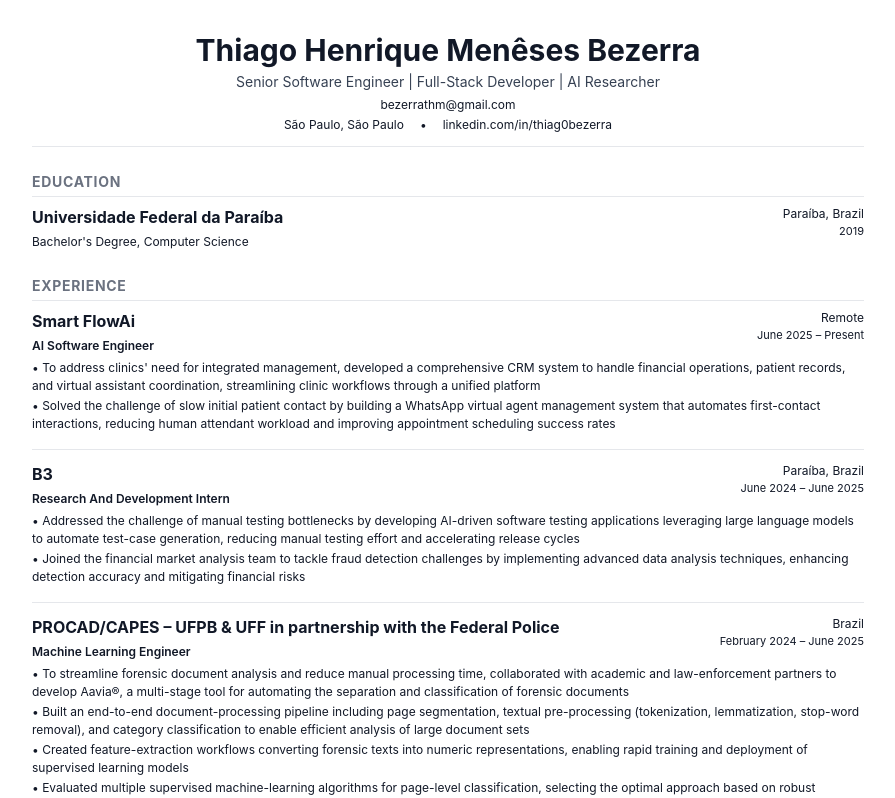
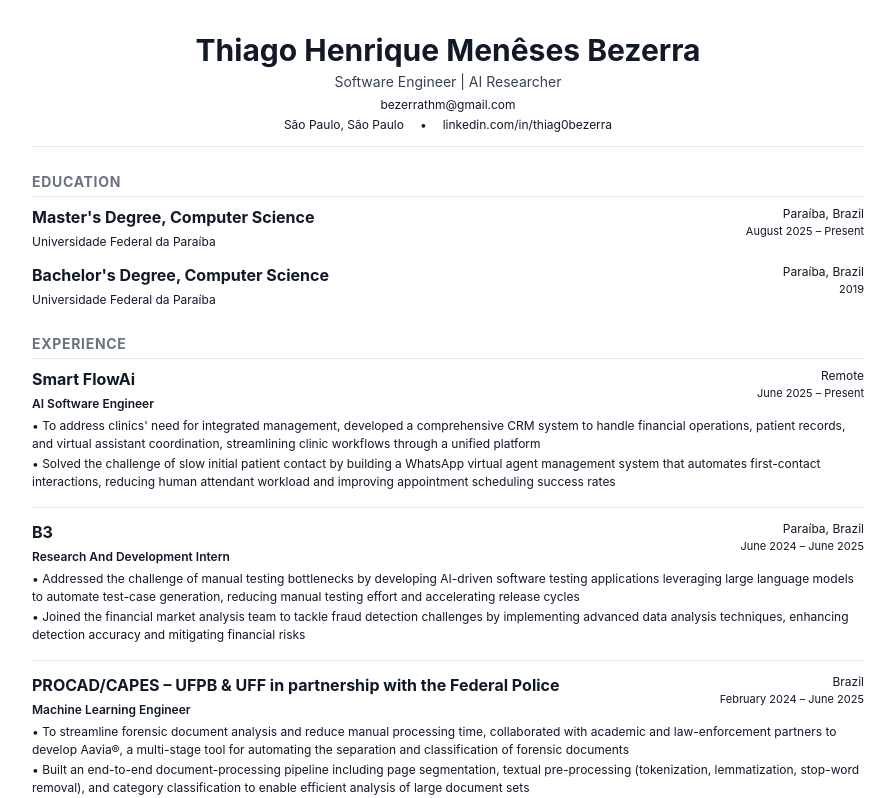
Before and after one commit to thiag0bezerra/thiag0bezerra.github.io, a Next.js app: page /resume in a window 1280 px wide. Shown: the top 798 px of the page, without its empty margins (192-1087 px from the left). Built offline with nearby package versions, Linux system fonts and the light colour scheme.

Commit message:
chore(resume): atualizar currículo com mestrado e ajustes de layout

```diff
--- a/src/app/(raw)/resume/page.tsx
+++ b/src/app/(raw)/resume/page.tsx
@@ -106,6 +106,14 @@ const personalInfo: PersonalInfo = {
 };
 
 const educationData: Education[] = [
+  {
+    institution: "Universidade Federal da Paraíba",
+    location: "Paraíba, Brazil",
+    degree: "Master's Degree",
+    concentration: "Computer Science",
+    graduationDate: "August 2025 – Present",
+    type: "university",
+  },
   {
     institution: "Universidade Federal da Paraíba",
     location: "Paraíba, Brazil",
@@ -270,7 +278,7 @@ const Header: React.FC<PersonalInfo> = (props) => {
     <header className="text-center pb-3 border-b border-gray-200">
       <h1 className="text-2xl md:text-3xl font-bold mb-1">{props.name}</h1>
       <p className="text-sm text-gray-700 mb-1">
-        Senior Software Engineer | Full-Stack Developer | AI Researcher
+        Software Engineer | AI Researcher
       </p>
       <div className="text-[12px] space-y-0.5">
         <div>{props.email}</div>
@@ -318,9 +326,7 @@ const EducationSection: React.FC<{ education: Education[] }> = ({
       >
         <div className="flex justify-between items-start">
           <div className="flex-1">
-            <div className="font-bold">{edu.institution}</div>
-            {(edu.degree || edu.concentration || edu.gpa) && (
-              <div className="text-[12px] mt-1">
+            <div className="font-bold">
               {edu.degree && <span>{edu.degree}</span>}
               {edu.concentration && (
                 <span>
@@ -330,7 +336,7 @@ const EducationSection: React.FC<{ education: Education[] }> = ({
               )}
               {edu.gpa && <span>. GPA {edu.gpa}</span>}
             </div>
-            )}
+            <div className="text-[12px] mt-1">{edu.institution}</div>
             {(edu.coursework || edu.thesis) && (
               <div className="text-[12px] mt-1">
                 {edu.coursework && (
```
Lines whose indentation alone changed are shown as unchanged.
